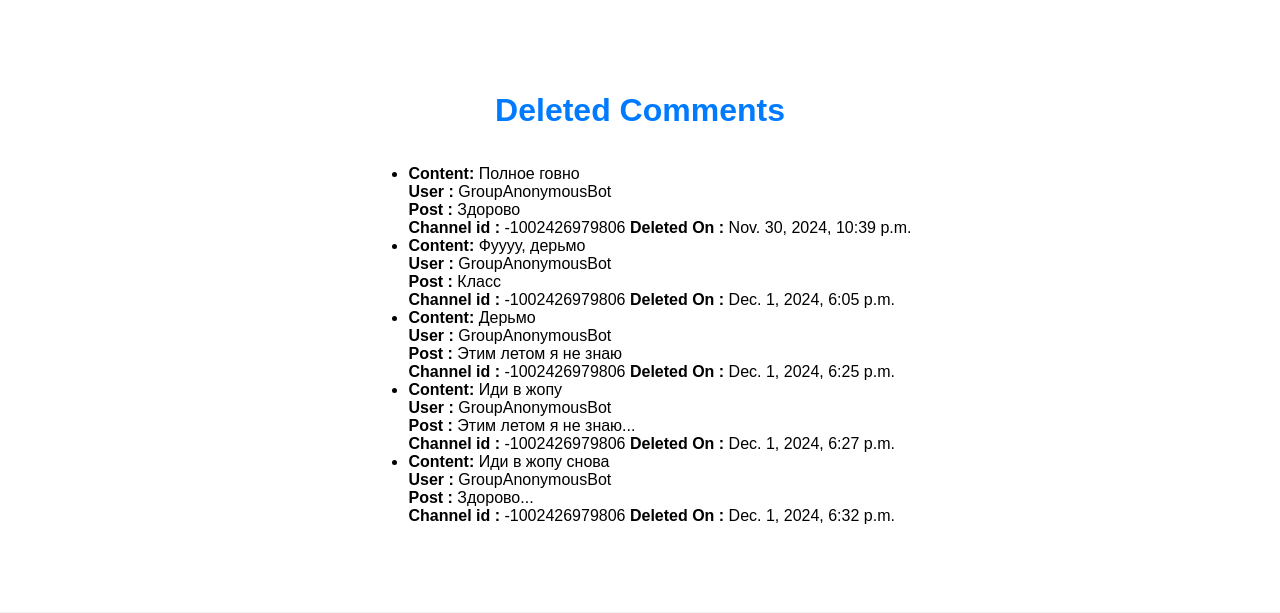
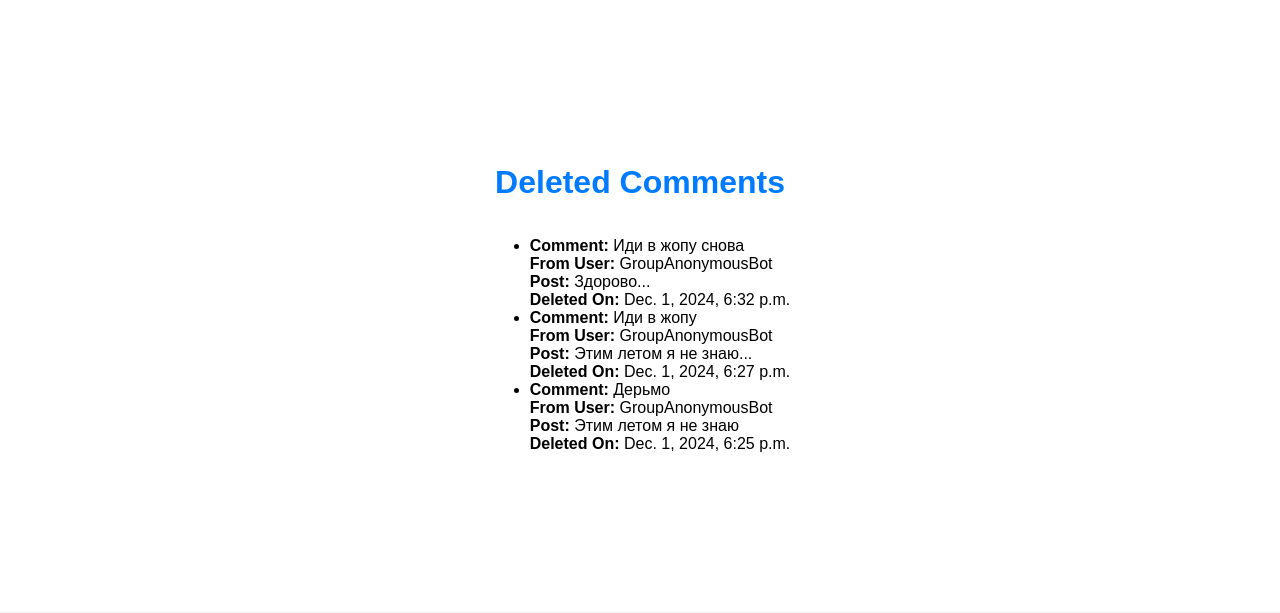
Before and after one commit to MihailStankevich/Toxic_comments_detection, a Django app: page /moderation/deleted_comments/-1002426979806/ in a window 1280 px wide. Shown: the part 98-711 px from the top of the page. Run offline with Django 4.2, Linux system fonts and the light colour scheme; a user stored in the database is signed in; data comes from the database, SQL or seed files in the repository; both versions use the stored data as it was after the commit.

```diff
--- a/moderation/templates/moderation/deleted_comments.html
+++ b/moderation/templates/moderation/deleted_comments.html
@@ -8,12 +8,10 @@
     <ul>
         {% for comment in deleted_comments %}
             <li>
-                <strong>Content:</strong> {{ comment.comment }}<br>
-                <strong>User :</strong> {{ comment.user }}<br>
-                <strong>Post :</strong> {{ comment.post }}<br>
-                <strong>Channel id :</strong> {{ comment.channel_id }}
-                <strong>Deleted On :</strong> {{ comment.deleted_at }}<br>
-                <!-- Add more fields as necessary -->
+                <strong>Comment:</strong> {{ comment.comment }}<br>
+                <strong>From User:</strong> {{ comment.user }}<br>
+                <strong>Post:</strong> {{ comment.post }}<br>
+                <strong>Deleted On:</strong> {{ comment.deleted_at }}<br>
             </li>
         {% empty %}
             <li>No deleted comments found.</li>
--- a/moderation/views.py
+++ b/moderation/views.py
@@ -9,7 +9,7 @@ from django.contrib.auth.decorators import login_required
 
 @login_required
 def admin_deleted_comments(request, channel_id):
-    deleted_comments = DeletedComment.objects.filter(channel_id=channel_id)
+    deleted_comments = DeletedComment.objects.filter(channel_id=channel_id).order_by('-deleted_at')[:3]
     return render(request, 'moderation/deleted_comments.html', {'deleted_comments': deleted_comments})
 
 def home(request):
@@ -23,7 +23,7 @@ def register(request):
         form = OwnerRegistrationForm(request.POST)
         if form.is_valid():
             owner = form.save(commit=False)
-            owner.set_password(form.cleaned_data['password'])  # Hash the password
+            owner.set_password(form.cleaned_data['password'])   # Hash the password
             owner.save()
             messages.success(request, "Registration successful! You can now log in.")
             return redirect('login')
@@ -34,13 +34,13 @@ def register(request):
 
 def user_login(request):
     if request.method == 'POST':
-        username = request.POST['username']  # Get username (email)
-        password = request.POST['password']  # Get password
+        username = request.POST['username']
+        password = request.POST['password']
         owner = authenticate(request, username=username, password=password)
 
         if owner is not None:
             login(request, owner)  # Log the user in
-            return redirect('admin_deleted_comments', channel_id=owner.channel_id)  # Redirect to deleted comments page
+            return redirect('admin_deleted_comments', channel_id=owner.channel_id)
         else:
             messages.error(request, "Invalid username or password.")
 
```
Also changed, not shown: moderation/bot.py (+9 -4 lines), db.sqlite3.
